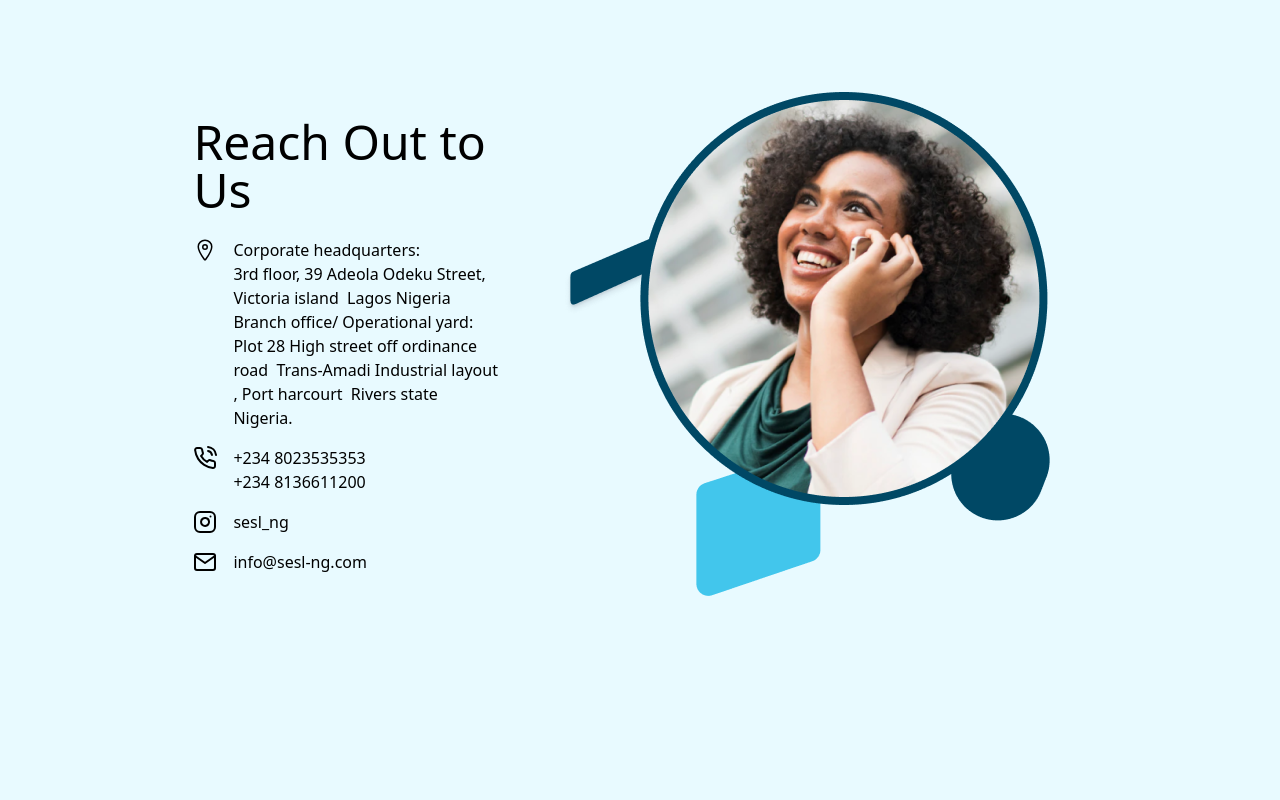
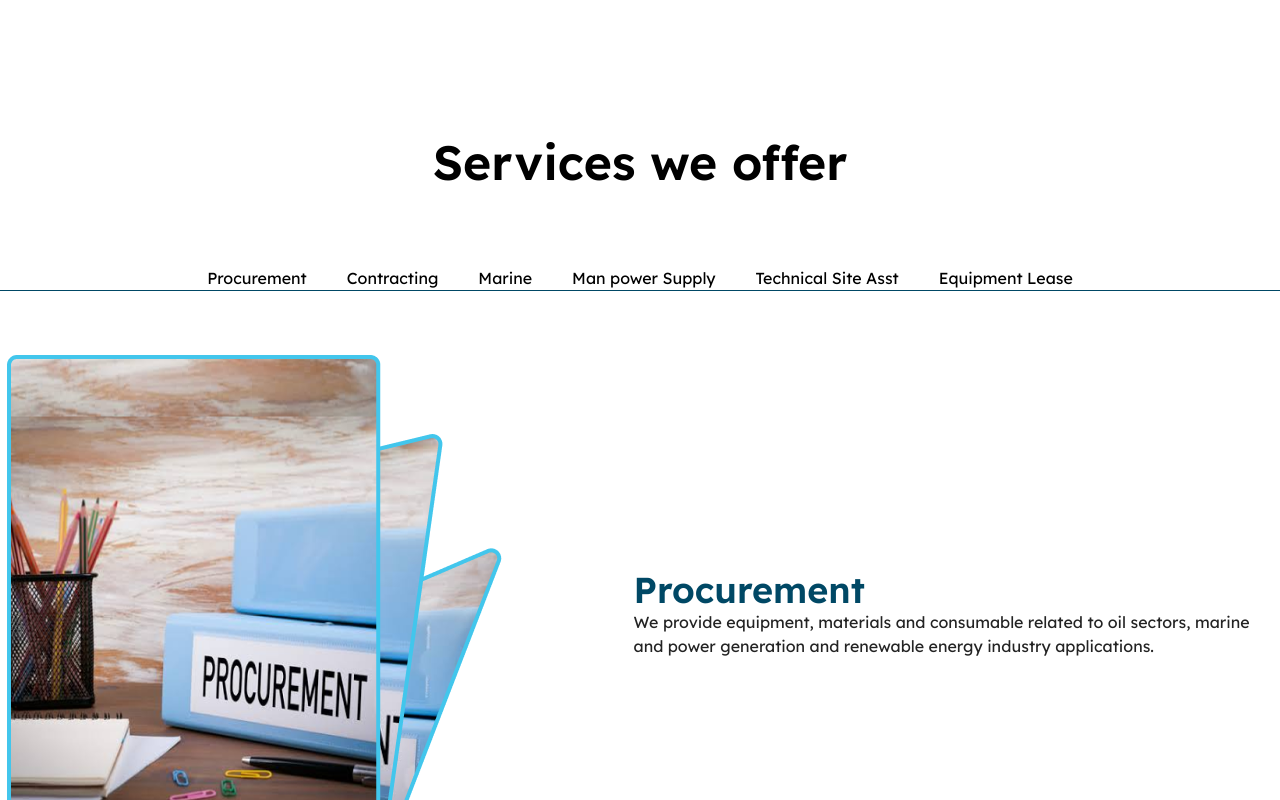
Before and after one commit to Kanoms/Sesto-Elemento, a React (Vite) app: page /services in a window 1280 px wide. Shown: the part 840-1640 px from the top of the page. Built offline with nearby package versions, Linux system fonts and the light colour scheme.

Commit message:
Services

```diff
--- a/src/components/Navbar.jsx
+++ b/src/components/Navbar.jsx
@@ -1,11 +1,17 @@
-import { Link } from "react-router-dom";
+import { Link, useNavigate } from "react-router-dom";
 import logoImage from "../assets/logo.png";
 import { IoIosArrowDown } from "react-icons/io";
 
 const Navbar = () => {
+  const navigate = useNavigate();
+
+  const handleServiceNav = (service) => {
+    navigate(`/services#${service}`);
+  };
+
   return (
     <nav className="fixed top-0 w-full bg-white shadow-md z-50">
-      <div className=" px-4 sm:px-6 lg:px-8 py-4">
+      <div className="px-4 sm:px-6 lg:px-8 py-4">
         <div className="flex justify-between items-center">
           <div className="flex-shrink-0">
             <Link to="/">
@@ -48,50 +54,47 @@ const Navbar = () => {
 
               {/* Services Dropdown */}
               <div className="relative group">
-                <Link
-                  to="/services"
-                  className="text-navGray hover:text-gray-700 px-3 py-2 rounded-md text-sm font-medium flex items-center"
-                >
+                <div className="text-navGray hover:text-gray-700 px-3 py-2 rounded-md text-sm font-medium flex items-center cursor-pointer">
                   Services
                   <IoIosArrowDown />
-                </Link>
+                </div>
                 <div className="absolute left-0 hidden group-hover:block bg-white shadow-lg rounded-md">
-                  <Link
-                    to="/services/procurement"
-                    className="block px-4 py-2 text-navGray list-disc"
+                  <div
+                    onClick={() => handleServiceNav("procurement")}
+                    className="block px-4 py-2 text-navGray cursor-pointer"
                   >
                     Procurement
-                  </Link>
-                  <Link
-                    to="/services/contracting"
-                    className="block px-4 py-2 text-navGray list-disc"
+                  </div>
+                  <div
+                    onClick={() => handleServiceNav("contracting")}
+                    className="block px-4 py-2 text-navGray cursor-pointer"
                   >
                     Contracting
-                  </Link>
-                  <Link
-                    to="/services/marine"
-                    className="block px-4 py-2 text-navGray list-disc"
+                  </div>
+                  <div
+                    onClick={() => handleServiceNav("marine")}
+                    className="block px-4 py-2 text-navGray cursor-pointer"
                   >
                     Marine
-                  </Link>
-                  <Link
-                    to="/services/man-power-supply"
-                    className="block px-4 py-2 text-navGray list-disc"
+                  </div>
+                  <div
+                    onClick={() => handleServiceNav("manPowerSupply")}
+                    className="block px-4 py-2 text-navGray cursor-pointer"
                   >
                     Man Power Supply
-                  </Link>
-                  <Link
-                    to="/services/technical-site-asst"
-                    className="block px-4 py-2 text-navGray list-disc"
+                  </div>
+                  <div
+                    onClick={() => handleServiceNav("technicalSiteAsst")}
+                    className="block px-4 py-2 text-navGray cursor-pointer"
                   >
                     Technical Site Asst
-                  </Link>
-                  <Link
-                    to="/services/equipment-lease"
-                    className="block px-4 py-2 text-navGray"
+                  </div>
+                  <div
+                    onClick={() => handleServiceNav("equipmentLease")}
+                    className="block px-4 py-2 text-navGray cursor-pointer"
                   >
                     Equipment Lease
-                  </Link>
+                  </div>
                 </div>
               </div>
 
--- a/src/components/ServicesSections.jsx
+++ b/src/components/ServicesSections.jsx
@@ -0,0 +1,63 @@
+import { useState } from "react";
+import { useNavigate } from "react-router-dom";
+import PropTypes from "prop-types";
+
+const ServicesSections = ({ ssImage, ssHeader, ssParagraph }) => {
+  const navigate = useNavigate();
+  const [selectedService, setSelectedService] = useState("");
+
+  const handleServiceNav = (service) => {
+    setSelectedService(service);
+    navigate(`/services#${service}`);
+  };
+  return (
+    <section className="font-lexend py-48 flex flex-col items-center gap-20">
+      <div>
+        <h2 className="text-5xl font-semibold">Services we offer</h2>
+      </div>
+      <div>
+        <div className="border-b border-dkBlue ">
+          <ul className="flex items-center justify-center gap-10">
+            {[
+              { label: "Procurement", key: "procurement" },
+              { label: "Contracting", key: "contracting" },
+              { label: "Marine", key: "marine" },
+              { label: "Man power Supply", key: "manPowerSupply" },
+              { label: "Technical Site Asst", key: "technicalSiteAsst" },
+              { label: "Equipment Lease", key: "equipmentLease" },
+            ].map((service) => (
+              <li
+                key={service.key}
+                className={`cursor-pointer ${
+                  selectedService === service.key
+                    ? "text-blue-500 border-b-2 border-blue-500"
+                    : ""
+                }`}
+                onClick={() => handleServiceNav(service.key)}
+              >
+                {service.label}
+              </li>
+            ))}
+          </ul>
+        </div>
+        <div className="flex justify-center gap-32 items-center mt-16">
+          <div>
+            <img src={ssImage} alt={ssHeader} />
+          </div>
+          <div className="w-[50%]">
+            <h3 className="text-4xl font-semibold text-dkBlue">{ssHeader}</h3>
+            <p className="text-base text-navGray">{ssParagraph}</p>
+          </div>
+        </div>
+      </div>
+    </section>
+  );
+};
+
+ServicesSections.propTypes = {
+  ssImage: PropTypes.string.isRequired,
+  ssHeader: PropTypes.string.isRequired,
+  ssParagraph: PropTypes.string.isRequired,
+};
+
+export default ServicesSections;
--- a/src/pages/Home.jsx
+++ b/src/pages/Home.jsx
@@ -1,5 +1,4 @@
 import { useEffect, useState } from "react";
-import { Link } from "react-router-dom";
 import HomeSection from "../components/HomeSection";
 import industryImage from "../assets/industry.png";
 import workerImage from "../assets/worker.png";
--- a/src/pages/Services.jsx
+++ b/src/pages/Services.jsx
@@ -1,10 +1,79 @@
+import { useEffect, useState, useRef } from "react";
+import { useLocation } from "react-router-dom";
 import ServicesHomePage from "../components/ServicesHomePage";
+import ServicesSections from "../components/ServicesSections";
 import ContactUs from "./ContactUs";
+import procurementImage from "../assets/procurement.png";
+import contractingImage from "../assets/contracting.png";
+import marineImage from "../assets/marine.png";
+import manpowersupplyImage from "../assets/manpowersupply.png";
+import technicalsiteasstImage from "../assets/technicalsiteasst.png";
+import equipmentleaseImage from "../assets/equipmentlease.png";
+
+const servicesData = {
+  procurement: {
+    image: procurementImage,
+    header: "Procurement",
+    paragraph:
+      "We provide equipment, materials and consumable related to oil sectors, marine and power generation and renewable energy industry applications.",
+  },
+  contracting: {
+    image: contractingImage,
+    header: "Contracting",
+    paragraph:
+      "We understand the critical importance of seamless project execution and operational efficiency. With our expertise and unwavering commitment, we provide comprehensive contracting solutions and unparalleled support to help your business thrive. Our team of seasoned professionals possesses extensive industry knowledge and a proven track record in managing diverse projects across various sectors. From inception to completion, we work closely with you to ensure that your project is delivered on time, within budget, and to the highest quality standards.",
+  },
+  marine: {
+    image: marineImage,
+    header: "Marine Services",
+    paragraph:
+      "Specialized OSVs DP2 Subsea Support Vessels DP2 AHTS DP2 PSVs DP2 Diving Support Vessels Seismic Support Vessels SESTO ELEMENTO SERVICES introduces its marine service support division, We providefit-for-purposeassets designed with specific clients in mind, in consultation with them,focusingon existing and anticipated needs in fourverticals whichinclude Specialized OSVs, General Purpose OSVs, Crew boats, Near Shore Vessels, Barges & Security Vessels. Our diverse fleet can service our clients across all phases of the oil and gas cycle. General Purpose OSVs AHTS / AHTs PSVs Accommodation Work Barges & Workboats Geotechnical Vessels Multi Purpose Offshore Terminal Tugs MPSVs Utility Vessels Crew boats Near Shore Vessels Barges & Security Vessels Marine Equipment Chartering Commercial Management of Barges and Tow/Support Tugs (40 to 110T BP) Project Cargo and Pipe Transportation Turn key or part lump sum/ part time charter Tailor-made marine project cargo transportationsolutions Economical and efficient transport solutions Special Transports, e.g. Pipe, Modules, Xblocks,piles, deck, jackets, structures, etc. Marine Equipment Solutions Charter of (modified) equipment for specificproject requirements Provision of complete Marine Equipment Packagesfor offshore and near shore projects Vessel Chandlering Services, Supplies of Fuels and Lubricants.",
+  },
+  manPowerSupply: {
+    image: manpowersupplyImage,
+    header: "Man Power Supply",
+    paragraph:
+      "We recognize that skilled and efficient manpower is the backbone of any successful project. With our expertise in sourcing and providing top-tier talent, we ensure that your workforce is equipped to meet the demands of your project and drive optimal operational performance.",
+  },
+  technicalSiteAsst: {
+    image: technicalsiteasstImage,
+    header: "Technical Site Asst",
+    paragraph:
+      "All Customers are invited to benefit from our customer technical assistance either onsite or offsite in order to provide better services. Responding to domestic and international customers’ inquiries in a short time, and accurate transfer of customers’ demand to the related department. Customers can benefit from technical services in 3 main categories: Before Sales, During sales, After Sales. We provide the following services: • Inspection • Installation – Electrical and Instrument • Equipment Commissioning & Decommissioning • Various Surveys Services • Supply and erection of scaffolding • Marine Services • Equipment rental • Permanent and Temporary site accommodation.",
+  },
+  equipmentLease: {
+    image: equipmentleaseImage,
+    header: "Equipment Lease",
+    paragraph:
+      "We are aware that having the right equipment is essential for the seamless execution of your projects. We offer a comprehensive range of equipment lease options tailored to meet your specific needs, ensuring that you have access to the tools necessary to drive efficiency and productivity. Our extensive fleet of state-of-the-art equipment is meticulously maintained and regularly serviced to deliver exceptional performance and reliability. From heavy machinery to specialized tools, we have the resources to support a wide range of industries and project requirements.",
+  },
+};
 
 const Services = () => {
+  const [selectedService, setSelectedService] = useState("procurement");
+  const location = useLocation();
+  const sectionRef = useRef(null);
+
+  useEffect(() => {
+    const hash = location.hash.replace("#", "");
+    if (hash && servicesData[hash]) {
+      setSelectedService(hash);
+      if (sectionRef.current) {
+        sectionRef.current.scrollIntoView({ behavior: "smooth" });
+      }
+    }
+  }, [location]);
+
   return (
     <div>
       <ServicesHomePage />
+      <div ref={sectionRef}>
+        <ServicesSections
+          ssImage={servicesData[selectedService].image}
+          ssHeader={servicesData[selectedService].header}
+          ssParagraph={servicesData[selectedService].paragraph}
+        />
+      </div>
       <ContactUs />
     </div>
   );
```
